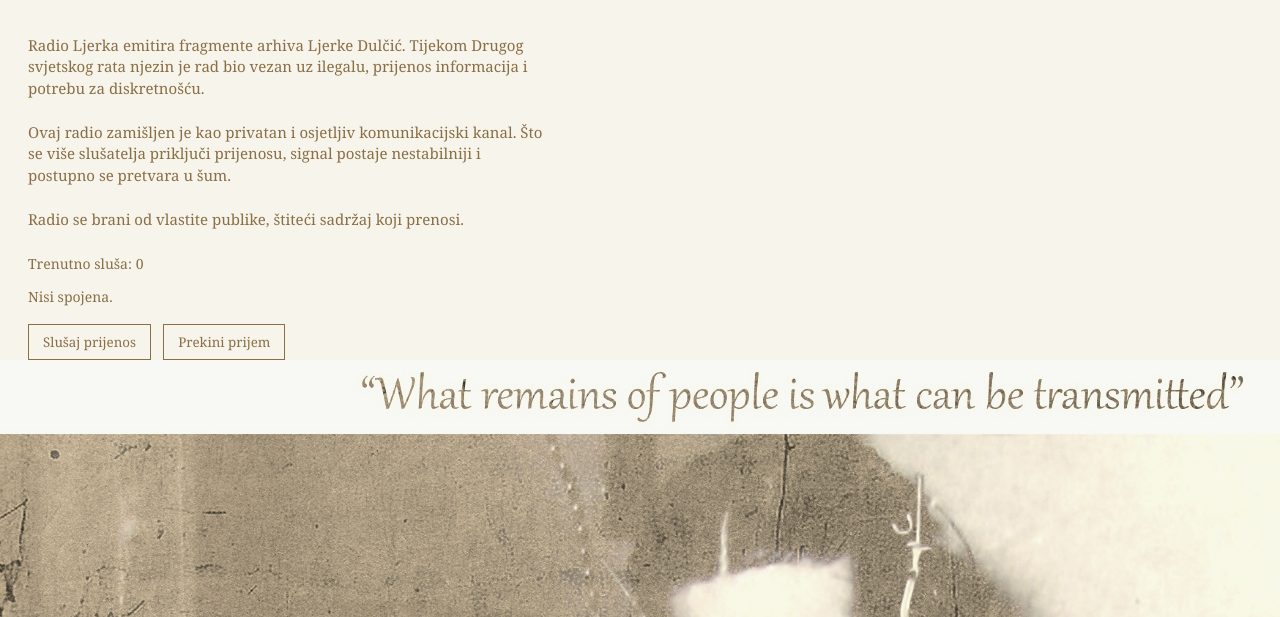
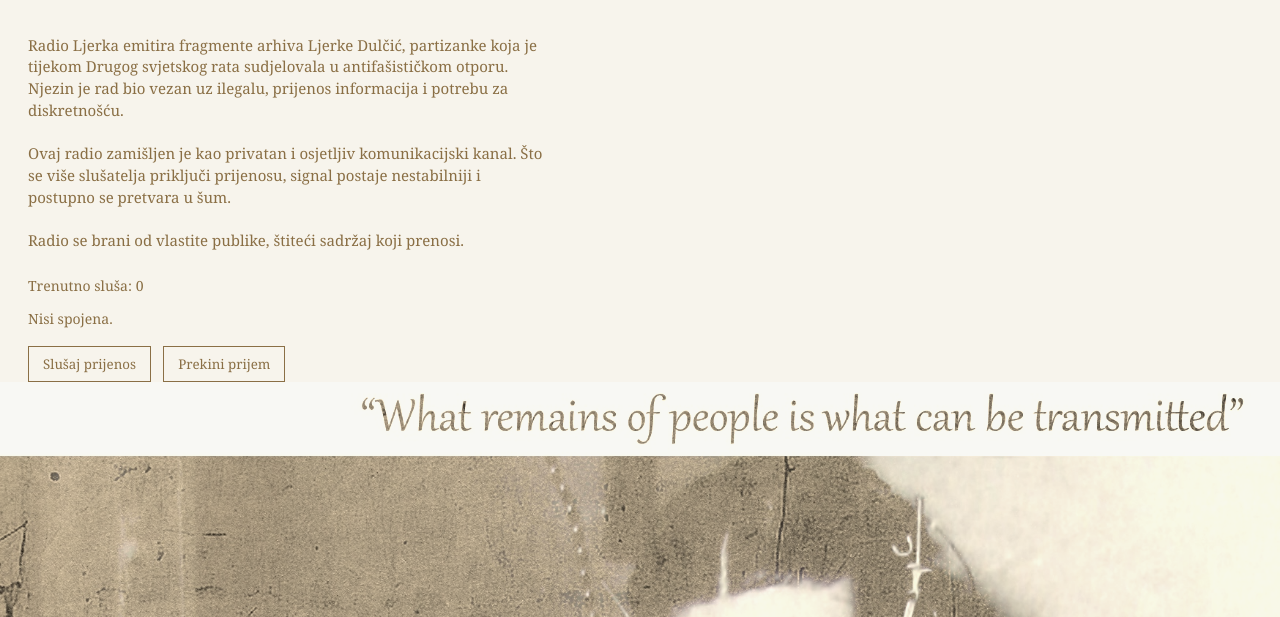
Before and after one commit to realivakovic-bit/radio.ljerka, a website: page public/index.html in a window 1280 px wide. Shown: the part 183-800 px from the top of the page. Drawn offline with Linux system fonts and the light colour scheme.

Commit message:
Update index.html

```diff
--- a/public/index.html
+++ b/public/index.html
@@ -82,7 +82,7 @@ audio {
   <div class="authors">Rea Livaković, Georgia Lucas</div>
 
   <div class="info">
-    Radio Ljerka emitira fragmente arhiva Ljerke Dulčić. Tijekom Drugog svjetskog rata njezin je rad bio vezan uz ilegalu, prijenos informacija i potrebu za diskretnošću.
+    Radio Ljerka emitira fragmente arhiva Ljerke Dulčić, partizanke koja je tijekom Drugog svjetskog rata sudjelovala u antifašističkom otporu. Njezin je rad bio vezan uz ilegalu, prijenos informacija i potrebu za diskretnošću.
     <br><br>
     Ovaj radio zamišljen je kao privatan i osjetljiv komunikacijski kanal. Što se više slušatelja priključi prijenosu, signal postaje nestabilniji i postupno se pretvara u šum.
     <br><br>
```
